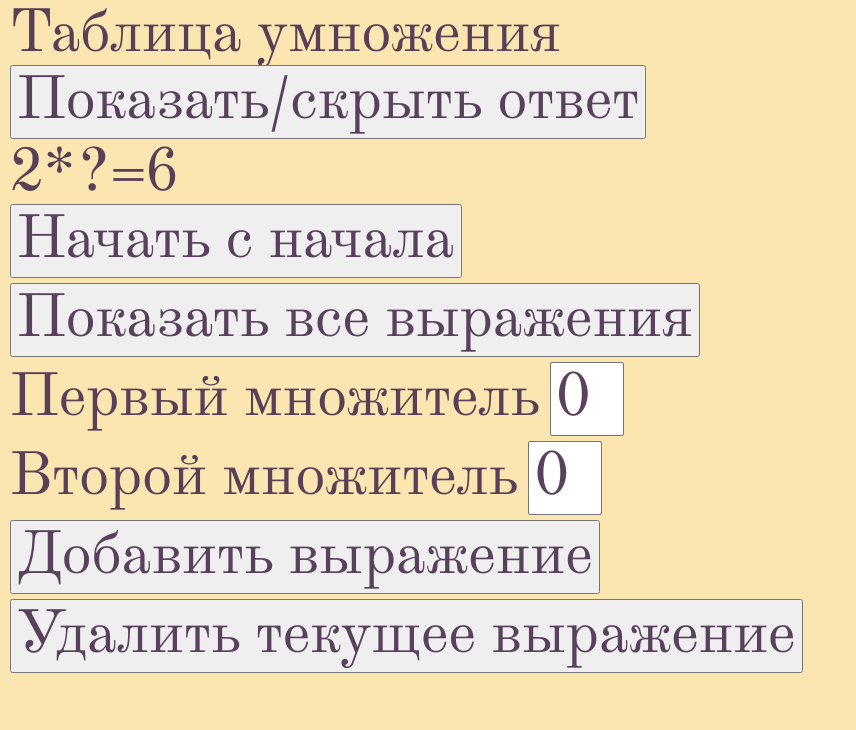
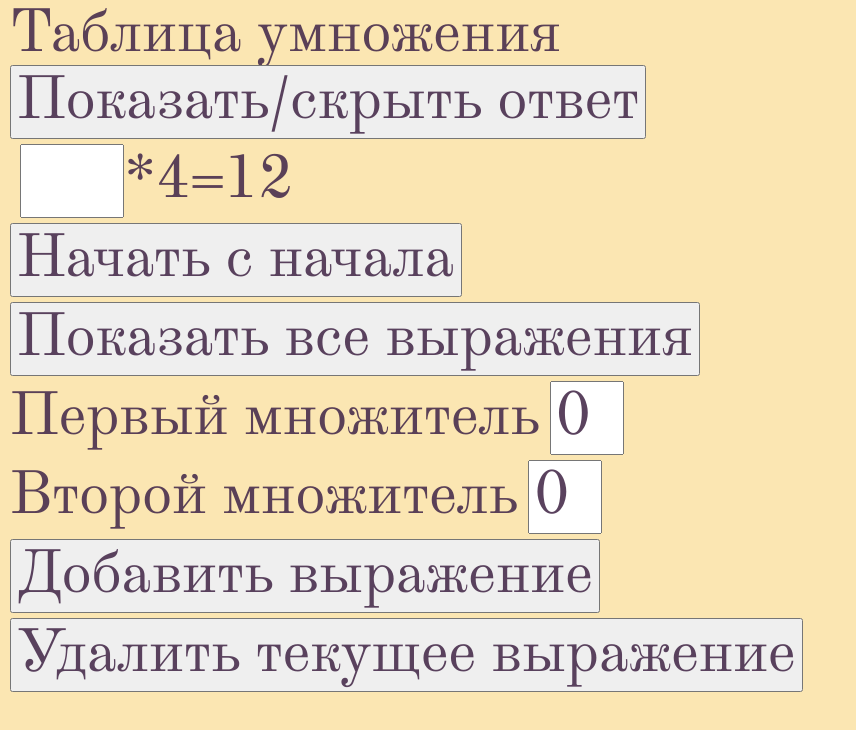
Before and after one commit to Ormadont/mt3, a React (Create React App) app: page / in a window 1280 px wide. Shown: the top 730 px of the page, without its empty margins (0-856 px from the left). Built offline with nearby package versions, Linux system fonts and the light colour scheme.

Commit message:
Ввод ответа

```diff
--- a/src/App.js
+++ b/src/App.js
@@ -4,24 +4,23 @@ import styles from './App.module.css';
 import AllExpressions from './AllExpressions/AllExpressions';
 import PointedExpression from './PointedExpression/PointedExpression';
 import AddExression from './AddExression/AddExression';
+import {getExprs} from './stuff/modules';
 
 class App extends Component {
   state = {
     scores: 0,
-    expCurNum: Math.floor(Math.random()*4),
-    expressions: [
-      {factor1: 1, factor2: 2, hidedPart: 'factor1', showedPart: '', key:'1'},
-      {factor1: 2, factor2: 3, hidedPart: 'factor2', showedPart: '', key:'2'},
-      {factor1: 3, factor2: 4, hidedPart: 'result', showedPart: '', key:'3'},
-      {factor1: 13, factor2: 14, hidedPart: 'factor2', showedPart: '', key:'4'},
-    ],
+    expCurNum: 0,
+    expressions: getExprs(Math.floor(Math.random()*8)+1, 1, 9), // получить и установить выражения
     tempFactor1: 0, tempFactor2: 0,
     showedAllExpressions: false,
+    userInput: '',
   }
+
   showHideExpressions_handleClick = () => {
     const doesShow = this.state.showedAllExpressions;
     this.setState({showedAllExpressions: !doesShow});
   }
+
   changeTempFactorX_handleChange = event => {
     (event.target.name === 'factor1') ? this.setState({tempFactor1: event.target.value}) : this.setState({tempFactor2: event.target.value})
   }
@@ -63,6 +62,8 @@ class App extends Component {
         <h1>Таблица умножения</h1>
         <button onClick={this.showHideAnswer_handleClick} >Показать/скрыть ответ</button>
         <PointedExpression
+          userInput={this.state.userInput}
+          checkAnswer={this.checkAnswer_handleChange}
           expressions={this.state.expressions}
           i={this.state.expCurNum}/>
         <button onClick={this.startAgain_handleClick}>Начать с начала</button>
@@ -118,8 +119,49 @@ class App extends Component {
       expressions[index].hidedPart = expressions[index].showedPart;
       expressions[index].showedPart = '';
     }
+      this.setState({userInput:''});
       this.setState({expressions: expressions});
       this.setState({expCurNum: Math.floor(Math.random()*this.state.expressions.length)});
+  }
+
+  checkAnswer_handleChange = event => {
+
+    // if (event.keyCode === 13) { // нажата клавиша Enter
+    //     alert('Требуется проверка ответа?')
+    // }
+    let rightAnswer = 0;
+    const expressions = [...this.state.expressions];
+    const index = this.state.expCurNum;
+    const expression = expressions[index];
+    switch (expression.hidedPart) {
+      case 'factor1':
+        rightAnswer = expression.factor1;
+        break;
+      case 'factor2':
+        rightAnswer = expression.factor2;
+        break;
+      case 'result':
+        rightAnswer = expression.factor1*expression.factor2;
+        break;
+      default:
+        break;
+    }
+    // правильный ответ?
+    if (parseInt(event.target.value) === rightAnswer) {
+      // ответ верный:
+      // сбросить текущее значение ввод
+      this.setState({userInput: ''})
+      // показать ответ,
+      // убрать поле ввода,
+      this.showHideAnswer_handleClick();
+      // удалить данное выражение, но не сразу!
+      setTimeout(() => this.delCurExpression_handleClick(), 3000);
+    } else {
+      // верный ответ не получен, продолжаем ввод
+      this.setState({userInput: event.target.value})
+    }
+    // console.log(event.target.value);
+
   }
 }
 
--- a/src/App.module.css
+++ b/src/App.module.css
@@ -7,7 +7,7 @@
 
 @font-face {
     font-family: "Theano ModernC";
-    src: url("./fonts/13356.ttf");
+    src: url("./stuff/fonts/13356.ttf");
   }
 
 input, button {
--- a/src/Expression/Expression.js
+++ b/src/Expression/Expression.js
@@ -2,18 +2,31 @@ import React from 'react';
 import Signs from './Signs/Signs';
 
 const expression = props => {
-    let factor1 = props.factor1;
-    let factor2 = props.factor2;
-    let result = factor1 * factor2;
+    let factor1 = <Signs chars={props.factor1} />;
+    let factor2 = <Signs chars={props.factor2} />
+    let result = <Signs chars={props.factor1 * props.factor2} />
+
     switch (props.hidedPart) {
         case 'factor1':
-            factor1 = '';
+            factor1 =
+                <Signs chars=''
+                    checkAnswer={props.checkAnswer}
+                    userInput={props.userInput}
+                    rightAnswer={props.factor1} />
             break;
         case 'factor2':
-            factor2 = '';
+            factor2 =
+                <Signs chars=''
+                    checkAnswer={props.checkAnswer}
+                    userInput={props.userInput}
+                    rightAnswer={props.factor2} />
             break;
         case 'result':
-            result = '';
+            result =
+                <Signs chars=''
+                    checkAnswer={props.checkAnswer}
+                    userInput={props.userInput}
+                    rightAnswer={props.factor1 * props.factor2} />
             break;
         default:
 
@@ -21,13 +34,15 @@ const expression = props => {
     }
     return (
         <div>
-            <Signs chars = {factor1}/>
-            <Signs chars = '*'/>
-            <Signs chars = {factor2}/>
-            <Signs chars = '='/>
-            <Signs chars = {result}/>
+            {factor1}
+            <Signs chars='*' />
+            {factor2}
+            <Signs chars='=' />
+            {result}
         </div>
     )
 }
 
+
+
 export default expression;
--- a/src/Expression/Signs/Signs.js
+++ b/src/Expression/Signs/Signs.js
@@ -2,13 +2,28 @@ import React from 'react';
 import styles from './Signs.module.css'
 
 const Signs = (props) => {
-    let s = props.chars;
-    if (!s) s = '?'
-    return (
-        <span className = {styles.main}>
-            {s}
-        </span>
-    )
+  let s = props.chars;
+  if (!s)
+  {
+    s =
+    // '?'
+    <input
+      type="number" min="1" max="99"
+      name="answer"
+      className={styles.answerInput}
+      onChange={props.checkAnswer}
+      value={props.userInput}
+      id="" />
+  }  else {
+    // console.log('*******');
+  }
+  return (
+    <span className={styles.main}>
+      {s}
+    </span>
+  )
 }
 
+
+
 export default Signs;
--- a/src/Expression/Signs/Signs.module.css
+++ b/src/Expression/Signs/Signs.module.css
@@ -2,3 +2,12 @@
     display: inline-block;
     color: var(--text-color);
 }
+
+.answerInput, .userAnsweredRight {
+    margin-left: 10px;
+    width: 1.5em;
+}
+
+.userAnsweredRight {
+    background:  var(--bg-color);
+}
--- a/src/PointedExpression/PointedExpression.js
+++ b/src/PointedExpression/PointedExpression.js
@@ -6,6 +6,9 @@ const pointedExpression = props => {
         factor1 = {props.expressions[props.i].factor1}
         factor2 = {props.expressions[props.i].factor2}
         hidedPart = {props.expressions[props.i].hidedPart}
+        expression={props.expressions[props.i]}
+        checkAnswer={props.checkAnswer}
+        userInput={props.userInput}
         key = {props.expressions[props.i].key}/>
 }
 
--- /dev/null
+++ b/src/stuff/modules.js
@@ -0,0 +1,58 @@
+// Генерация массива выражений для состояния App в конструкторе при первом запуске
+// и далее каждый раз при выборе нового основного множителя.
+// Подразумевается генерация номера текущего выражения будет в конструкторе
+// или позже, но перед функцией render().
+// На вход три аргумента: первый - основной множитель, второй и третий -
+// границы прочих множителей
+// Скрытая часть выражения при генерации определяется случайно
+// Порядок выражений определяется случайно при генерации
+export const getExprs = (mainFactor, leftLimit, rightLimit) => {
+    const length = rightLimit - leftLimit + 1; //длина массива включая концы границ
+    const arr = [];
+    const secondaryFactors=getSecondaryFactors(length, leftLimit);
+    // заполнение массива
+    for (let i = 0; i < length; i++) {
+        // множители, undefined
+        let factor1, factor2, factorX, mainFactorIsFirst;
+        (Math.random() < 0.5) ? mainFactorIsFirst = false : mainFactorIsFirst = true;
+        factorX = secondaryFactors.splice(0,1);
+        if (mainFactorIsFirst) {
+            factor1 = mainFactor;
+            factor2 = factorX[0];
+        } else {
+            factor1 = factorX[0];
+            factor2 = mainFactor;
+        }
+        // что скрывается?
+        let hidedPart = '';
+        switch (Math.floor(Math.random() * 3)) {
+            case 0:
+                hidedPart = 'factor1';
+                break;
+            case 1:
+                hidedPart = 'factor2';
+                break;
+            default:
+                hidedPart = 'result';
+                break;
+        }
+        // уникальный идентификатор - ключ
+        const key=`${i}-${Math.floor(Math.random() * 100)}`;
+        arr.push({factor1: factor1, factor2: factor2, hidedPart: hidedPart, showedPart: '', key:key});
+    }
+    return arr;
+}
+
+// массив вспомогательных множителей
+// например, на вход - 3 и 0, тогда на выход [1, 0, 2]
+const getSecondaryFactors = (border, addin) => {
+    let factors=[];
+    while (factors.length < border) {
+        const temp = Math.floor(Math.random() * border) + addin;
+        if ((factors.length === 0) || (!factors.includes(temp))) {
+            factors.push(temp);
+        }
+    }
+    // console.log(`factors=${factors}, len=${factors.length}`);
+    return factors;
+}
```
Also changed, not shown: src/stuff/fonts/13356.ttf (renamed from src/fonts/13356.ttf).
